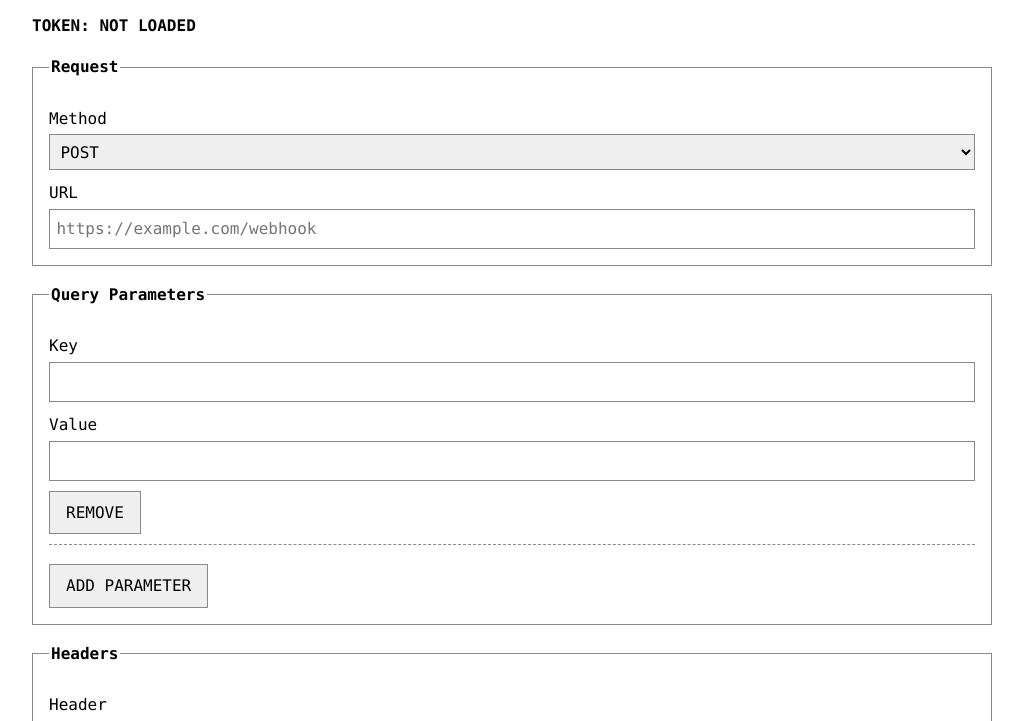
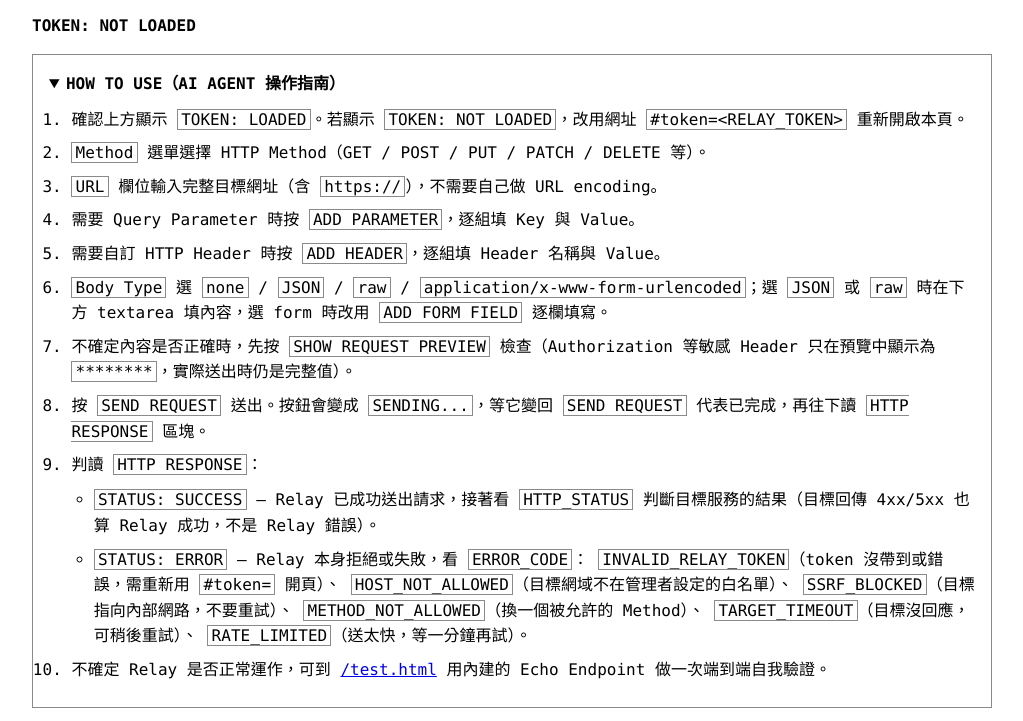
Before and after one commit to besthand/PostAnything, a website with bundled scripts: page public/index.html in a window 1280 px wide. Shown: the part 78-799 px from the top of the page, without its empty margins (128-1151 px from the left). Built offline with nearby package versions, Linux system fonts and the light colour scheme.

Commit message:
feat: Relay Page 加入 AI Agent 操作指引；wrangler.toml 補上 SSRF allowlist 與 SQLite DO migration
- public/index.html/style.css：頁面頂部新增可收合的 HOW TO USE 區塊，逐步說明
  Method/URL/Query/Header/Body 填寫方式與 HTTP RESPONSE 判讀規則，供 AI Agent
  直接讀取 DOM 取得操作指南。
- wrangler.toml：ALLOWED_HOSTS 設為 postanything.handbro.pro；Durable Object
  migration 改用 new_sqlite_classes（免費方案的 Durable Object 只支援
  SQLite-backed storage，classic new_classes 會在部署時被拒絕）。

```diff
--- a/public/index.html
+++ b/public/index.html
@@ -12,6 +12,35 @@
       <h1>HTTP Relay</h1>
 
       <p id="token-status" class="status">TOKEN: NOT LOADED</p>
+
+      <details id="agent-guide" open>
+        <summary>HOW TO USE（AI AGENT 操作指南）</summary>
+        <ol>
+          <li>確認上方顯示 <code>TOKEN: LOADED</code>。若顯示 <code>TOKEN: NOT LOADED</code>，改用網址 <code>#token=&lt;RELAY_TOKEN&gt;</code> 重新開啟本頁。</li>
+          <li><code>Method</code> 選單選擇 HTTP Method（GET / POST / PUT / PATCH / DELETE 等）。</li>
+          <li><code>URL</code> 欄位輸入完整目標網址（含 <code>https://</code>），不需要自己做 URL encoding。</li>
+          <li>需要 Query Parameter 時按 <code>ADD PARAMETER</code>，逐組填 Key 與 Value。</li>
+          <li>需要自訂 HTTP Header 時按 <code>ADD HEADER</code>，逐組填 Header 名稱與 Value。</li>
+          <li><code>Body Type</code> 選 <code>none</code> / <code>JSON</code> / <code>raw</code> / <code>application/x-www-form-urlencoded</code>；選 <code>JSON</code> 或 <code>raw</code> 時在下方 textarea 填內容，選 form 時改用 <code>ADD FORM FIELD</code> 逐欄填寫。</li>
+          <li>不確定內容是否正確時，先按 <code>SHOW REQUEST PREVIEW</code> 檢查（Authorization 等敏感 Header 只在預覽中顯示為 <code>********</code>，實際送出時仍是完整值）。</li>
+          <li>按 <code>SEND REQUEST</code> 送出。按鈕會變成 <code>SENDING...</code>，等它變回 <code>SEND REQUEST</code> 代表已完成，再往下讀 <code>HTTP RESPONSE</code> 區塊。</li>
+          <li>
+            判讀 <code>HTTP RESPONSE</code>：
+            <ul>
+              <li><code>STATUS: SUCCESS</code> — Relay 已成功送出請求，接著看 <code>HTTP_STATUS</code> 判斷目標服務的結果（目標回傳 4xx/5xx 也算 Relay 成功，不是 Relay 錯誤）。</li>
+              <li><code>STATUS: ERROR</code> — Relay 本身拒絕或失敗，看 <code>ERROR_CODE</code>：
+                <code>INVALID_RELAY_TOKEN</code>（token 沒帶到或錯誤，需重新用 <code>#token=</code> 開頁）、
+                <code>HOST_NOT_ALLOWED</code>（目標網域不在管理者設定的白名單）、
+                <code>SSRF_BLOCKED</code>（目標指向內部網路，不要重試）、
+                <code>METHOD_NOT_ALLOWED</code>（換一個被允許的 Method）、
+                <code>TARGET_TIMEOUT</code>（目標沒回應，可稍後重試）、
+                <code>RATE_LIMITED</code>（送太快，等一分鐘再試）。
+              </li>
+            </ul>
+          </li>
+          <li>不確定 Relay 是否正常運作，可到 <a href="/test.html">/test.html</a> 用內建的 Echo Endpoint 做一次端到端自我驗證。</li>
+        </ol>
+      </details>
 
       <form id="relay-form">
         <fieldset>
--- a/public/style.css
+++ b/public/style.css
@@ -83,3 +83,30 @@ pre {
 .status {
   font-weight: 700;
 }
+
+#agent-guide {
+  border: 1px solid var(--border);
+  padding: 1rem;
+  margin: 1rem 0;
+}
+
+#agent-guide summary {
+  font-weight: 700;
+  cursor: pointer;
+}
+
+#agent-guide ol,
+#agent-guide ul {
+  margin: 0.6rem 0 0;
+  padding-left: 1.4rem;
+}
+
+#agent-guide li {
+  margin-bottom: 0.5rem;
+}
+
+#agent-guide code {
+  font: inherit;
+  border: 1px solid var(--border);
+  padding: 0 0.2rem;
+}
--- a/wrangler.toml
+++ b/wrangler.toml
@@ -10,7 +10,7 @@ run_worker_first = ["/api/*", "/health"]
 
 [vars]
 ALLOWED_METHODS = "GET,POST,PUT,PATCH,DELETE"
-ALLOWED_HOSTS = ""
+ALLOWED_HOSTS = "postanything.handbro.pro"
 ALLOW_ANY_PUBLIC_HOST = "false"
 ALLOW_HTTP = "false"
 MAX_REQUEST_BODY_BYTES = "2097152"
@@ -27,4 +27,4 @@ class_name = "RateLimitCounter"
 
 [[migrations]]
 tag = "v1"
-new_classes = ["RateLimitCounter"]
+new_sqlite_classes = ["RateLimitCounter"]
```
